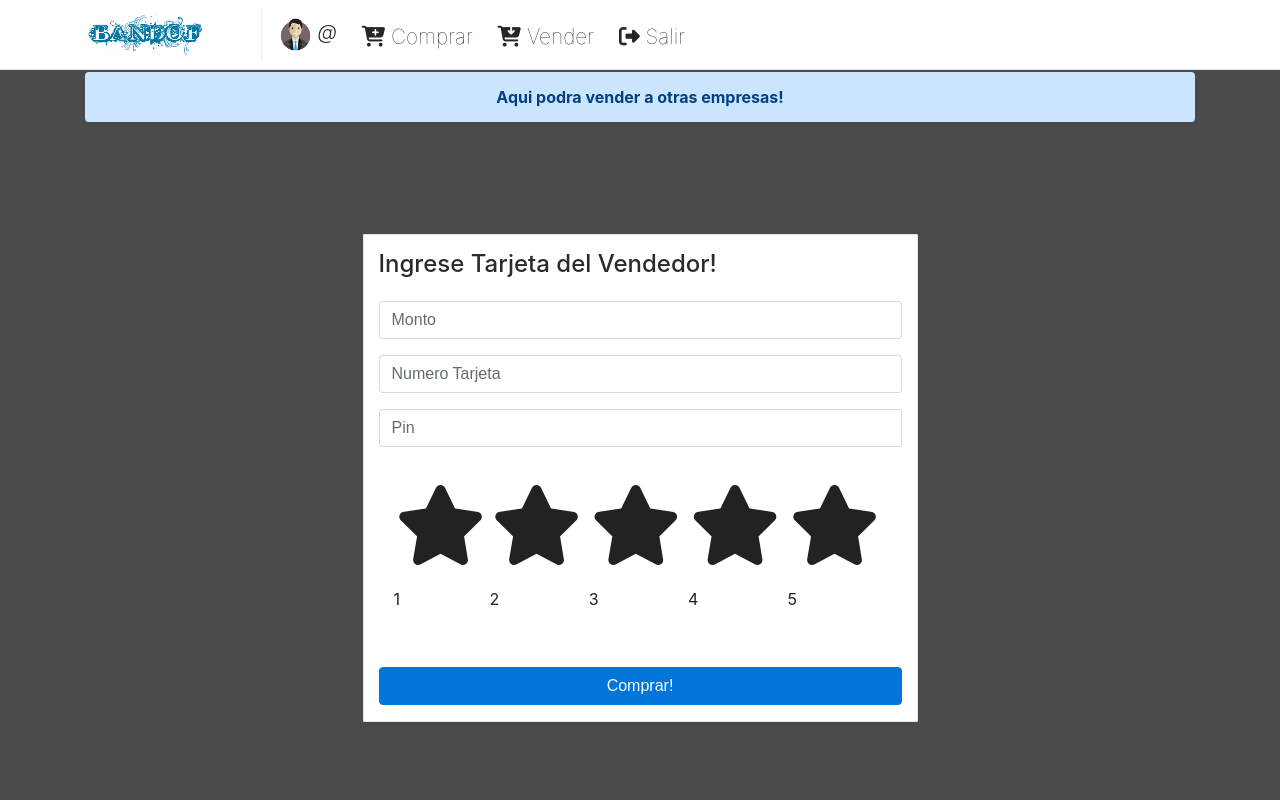
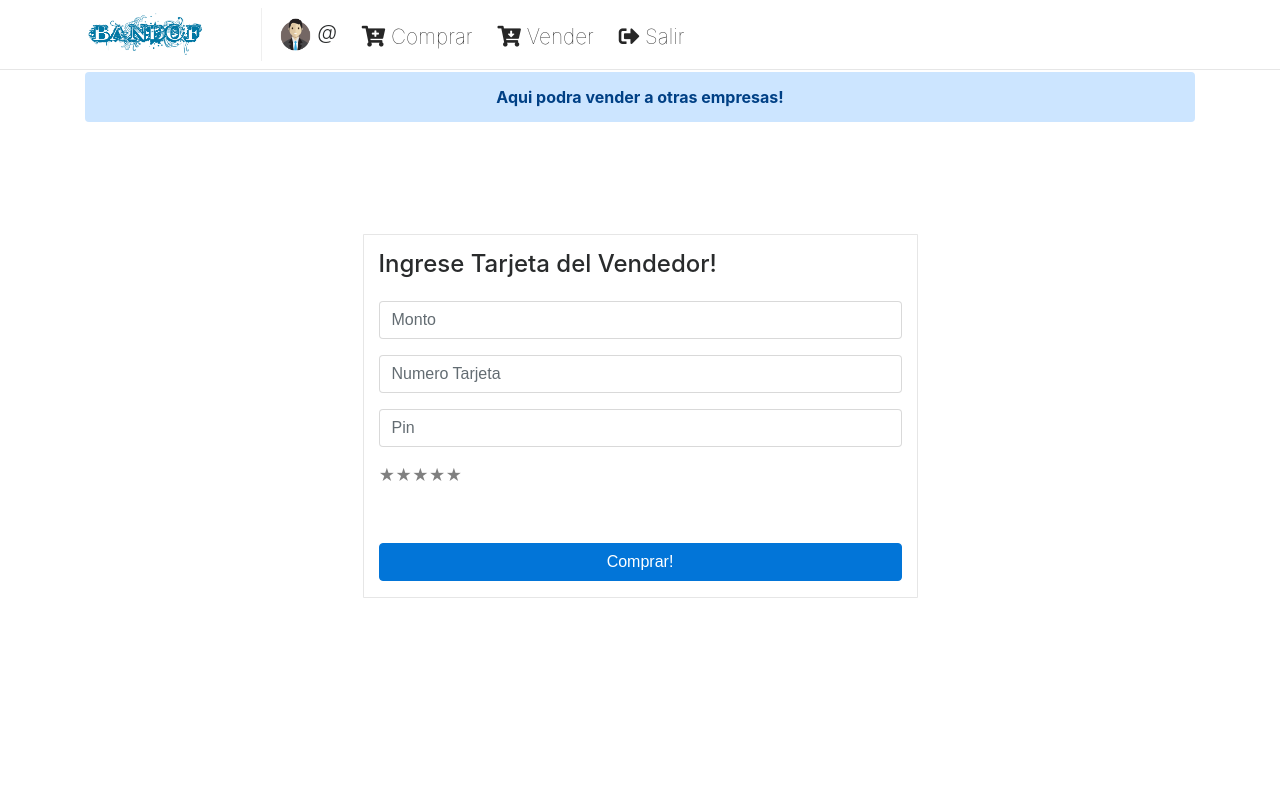
Before and after one commit to Emilio4585/platzigram, a Django app: template templates/posts/new-sell.html in a window 1280 px wide. Run offline with Django 3.2, Linux system fonts and the light colour scheme; the template is opened without the code that fills it, so the values that code supplies are empty; some libraries are stand-ins or nearby versions.

Commit message:
imagenes bandof

```diff
--- a/templates/posts/star_rating.html
+++ b/templates/posts/star_rating.html
@@ -2,40 +2,54 @@
 
 <style>
 
-@import url(//netdna.bootstrapcdn.com/font-awesome/3.2.1/css/font-awesome.css);
-
-body
-{
-  background: #4a4a4c !important;
+#form {
+  width: 250px;
+  margin: 0 auto;
+  height: 50px;
 }
 
-.starrating > input {display: none;}  /* Remove radio buttons */
-
-.starrating > label:before {
-  content: "\f005"; /* Star */
-  margin: 2px;
-  font-size: 5em;
-  font-family: FontAwesome;
-  display: inline-block;
+#form p {
+  text-align: center;
 }
 
-.starrating > label
-{
-  color: #222222; /* Start color when not clicked */
+#form label {
+  font-size: 20px;
 }
 
-.starrating > input:checked ~ label
-{ color: #ffca08 ; } /* Set yellow color when star checked */
+input[type="radio"] {
+  display: none;
+}
 
-.starrating > input:hover ~ label
-{ color: #ffca08 ;  } /* Set yellow color when star hover */
+label {
+  color: grey;
+}
+
+.clasificacion {
+  direction: rtl;
+  unicode-bidi: bidi-override;
+}
+
+label:hover,
+label:hover ~ label {
+  color: orange;
+}
+
+input[type="radio"]:checked ~ label {
+  color: orange;
+}
 </style>
-<div class="container">
-        <div class="starrating risingstar d-flex justify-content-center flex-row-reverse">
-            <input type="radio" id="star5" name="rating" value="5" /><label for="star5" title="5 star">5</label>
-            <input type="radio" id="star4" name="rating" value="4" /><label for="star4" title="4 star">4</label>
-            <input type="radio" id="star3" name="rating" value="3" /><label for="star3" title="3 star">3</label>
-            <input type="radio" id="star2" name="rating" value="2" /><label for="star2" title="2 star">2</label>
-            <input type="radio" id="star1" name="rating" value="1" /><label for="star1" title="1 star">1</label>
-        </div>
-  </div>
+
+<form>
+  <p class="clasificacion">
+    <input id="radio1" type="radio" name="estrellas" value="5"><!--
+    --><label for="radio1">★</label><!--
+    --><input id="radio2" type="radio" name="estrellas" value="4"><!--
+    --><label for="radio2">★</label><!--
+    --><input id="radio3" type="radio" name="estrellas" value="3"><!--
+    --><label for="radio3">★</label><!--
+    --><input id="radio4" type="radio" name="estrellas" value="2"><!--
+    --><label for="radio4">★</label><!--
+    --><input id="radio5" type="radio" name="estrellas" value="1"><!--
+    --><label for="radio5">★</label>
+  </p>
+</form>
```
